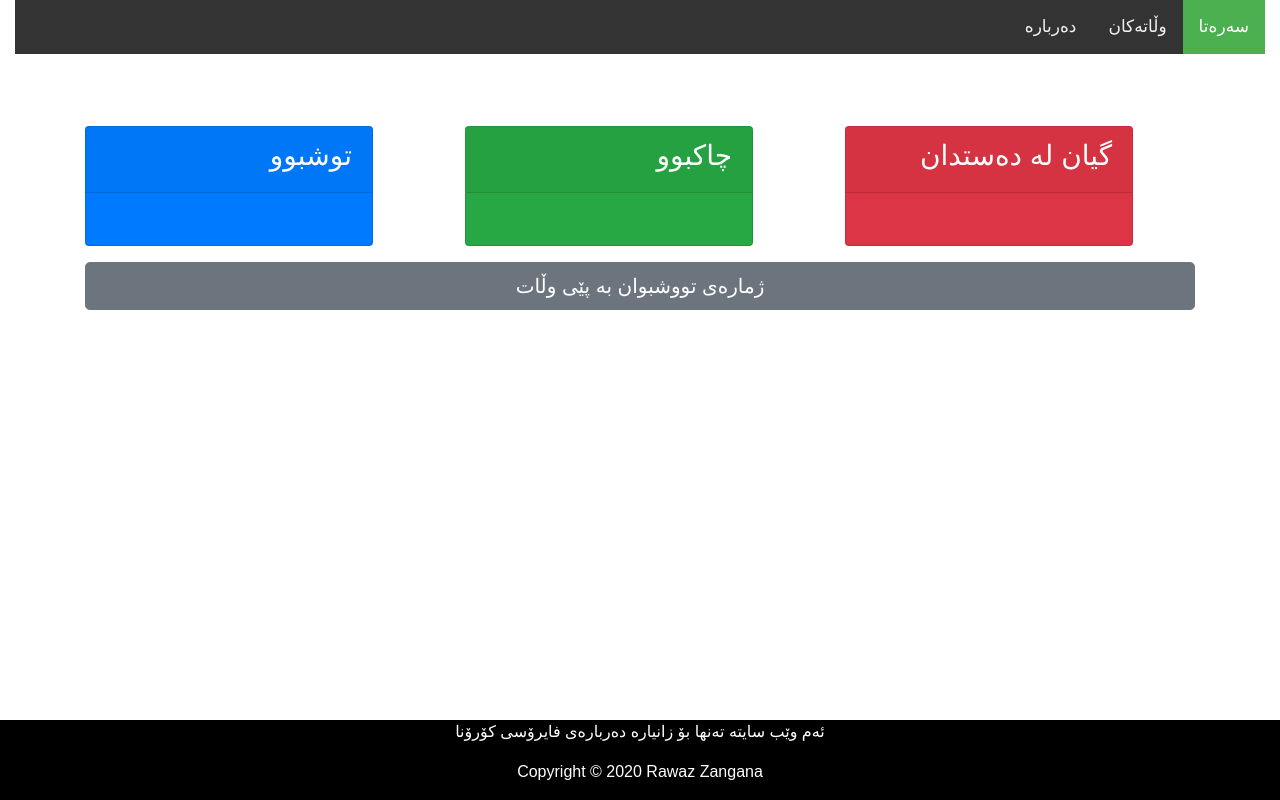
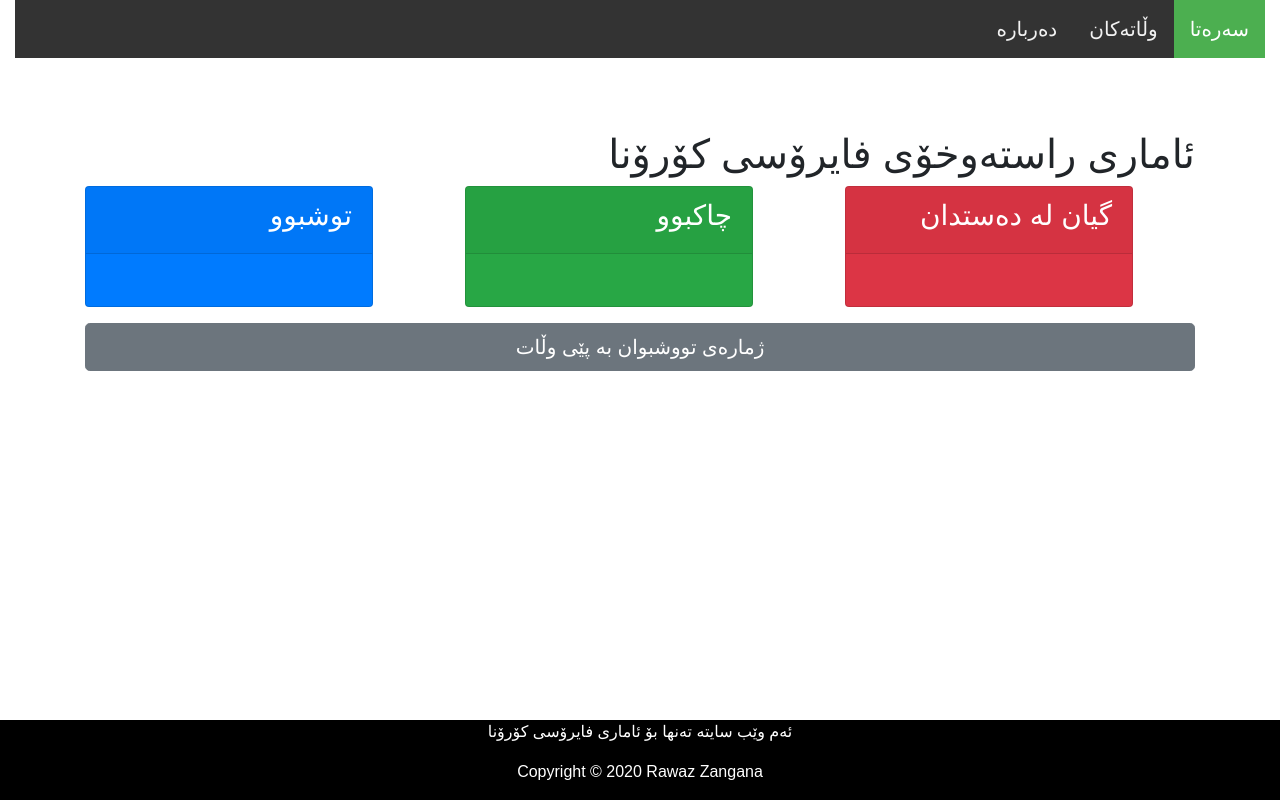
Before and after one commit to Zangana/Zangana.github.io, a plain HTML site: page index.html in a window 1280 px wide. Drawn offline with nearby package versions, Linux system fonts and the light colour scheme; no server answers.

Commit message:
made it readerable

```diff
--- a/countriesScript.js
+++ b/countriesScript.js
@@ -33,7 +33,7 @@ request.onload = function(){
                         +'</div>'
                 +'</div>'
             +'</div>'
-        if(i!=0 && i%5 ==0){
+        if(i!=0 && i%4 ==0){
             content += '</div><div class="row">'
         }
     });
--- a/index.html
+++ b/index.html
@@ -22,7 +22,7 @@
               text-align: center;
               padding: 14px 16px;
               text-decoration: none;
-              font-size: 17px;
+              font-size: 20px;
             }
 
             .topnav a:hover {
@@ -60,6 +60,11 @@
                 <br>
                 <div class="row">
                     <div class="col">
+                        <h1 class="text-right">ئاماری راستەوخۆی فایرۆسی کۆرۆنا</h1 class="text-right">
+                    </div>
+                </div>
+                <div class="row">
+                    <div class="col">
                         <div class="card text-white bg-primary mb-3" style="max-width: 18rem;">
                             <div class="card-header text-right"><h3>توشبوو</h3></div>
                             <div class="card-body">
@@ -95,7 +100,7 @@
 
         </div>
         <div class="footer">
-            <p>ئەم وێب سایتە تەنها بۆ زانیارە دەربارەی فایرۆسی کۆرۆنا</p>
+            <p>ئەم وێب سایتە تەنها بۆ ئاماری فایرۆسی کۆرۆنا</p>
             <p>Copyright &copy;	2020 Rawaz Zangana</p>
           </div>
         <script src="scripts.js"></script>
```
Also changed, not shown: about.html (+2 -2 lines), countries.html (+2 -2 lines).
